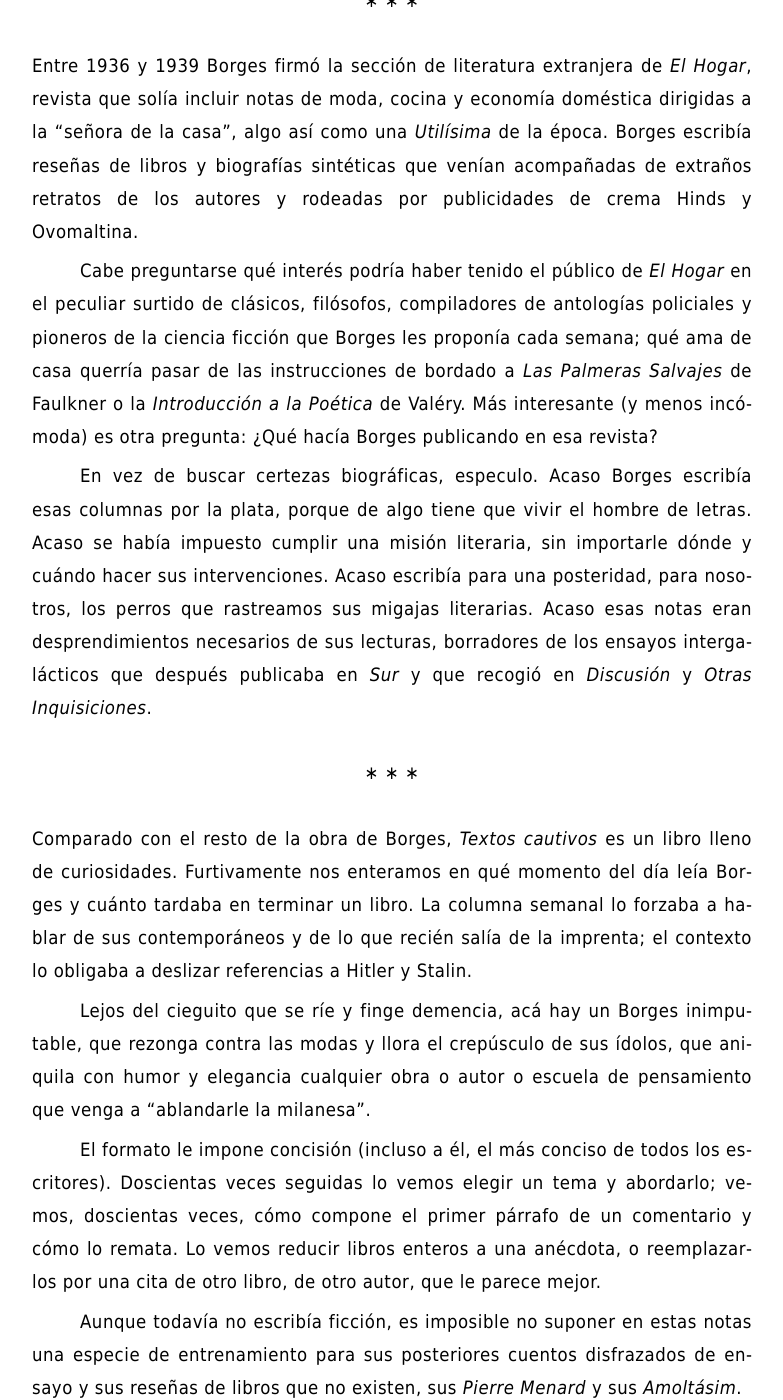
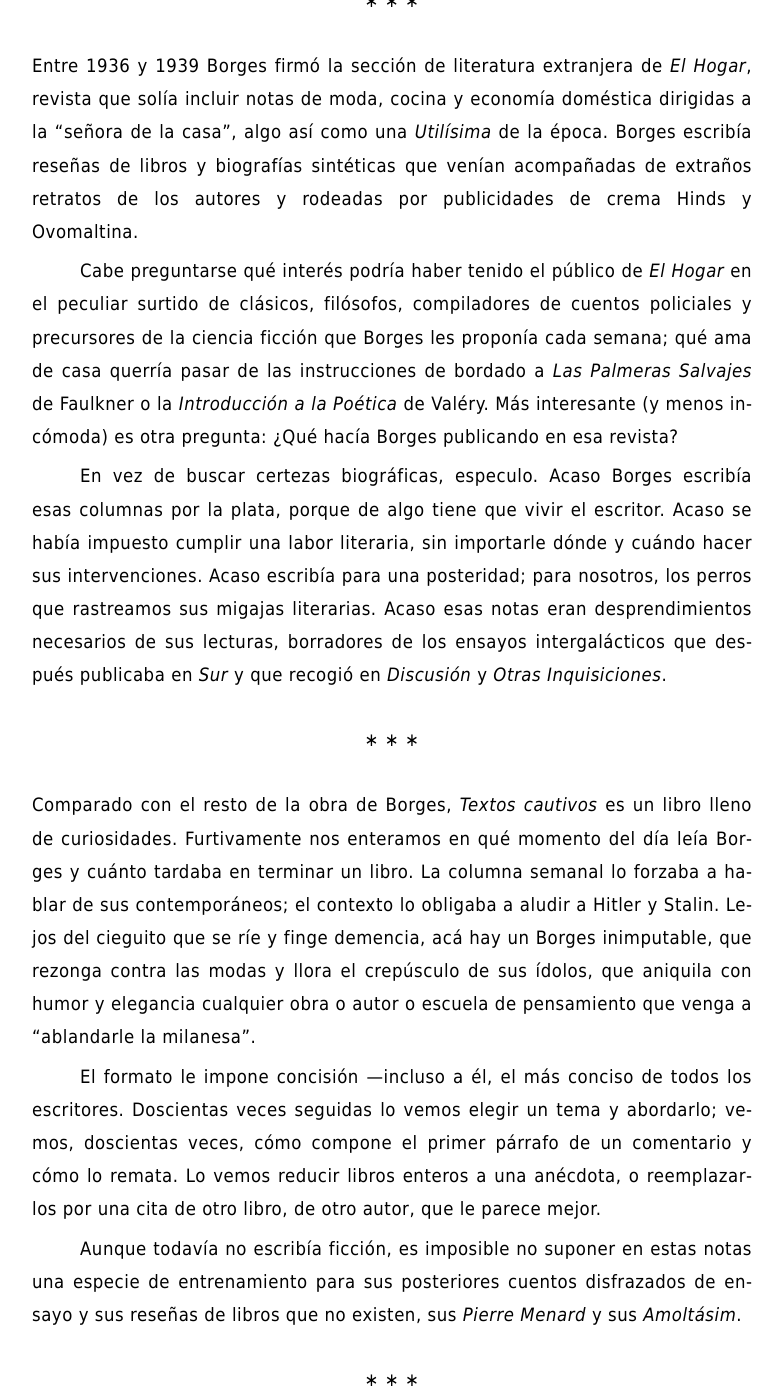
Before and after one commit to facundoolano/olano.dev, a Jekyll site: the page built from _posts/2024-01-13-borges-cautivo.md, in a window 1280 px wide and 1400 px high, scrolled down 671 px. Shown: the whole window, without its empty margins (248-1031 px from the left). Built offline with Jekyll 4.4.1, drawn with Linux system fonts in a browser that asks for light colours; some of the changed text lies outside the part shown.

Commit message:
more corrections

```diff
--- a/_posts/2024-01-13-borges-cautivo.md
+++ b/_posts/2024-01-13-borges-cautivo.md
@@ -19,9 +19,9 @@ Vale, pero, en todo caso, digamos que Borges fue *muchos* hombres de letras. Hub
 
 Entre 1936 y 1939 Borges firmó la sección de literatura extranjera de *El Hogar*, revista que solía incluir notas de moda, cocina y economía doméstica dirigidas a la "señora de la casa", algo así como una *Utilísima* de la época. Borges escribía reseñas de libros y biografías sintéticas que venían acompañadas de extraños retratos de los autores y rodeadas por publicidades de crema Hinds y Ovomaltina.
 
-Cabe preguntarse qué interés podría haber tenido el público de *El Hogar* en el peculiar surtido de clásicos, filósofos, compiladores de antologías policiales y pioneros de la ciencia ficción que Borges les proponía cada semana; qué ama de casa querría pasar de las instrucciones de bordado a *Las Palmeras Salvajes* de Faulkner o la *Introducción a la Poética* de Valéry. Más interesante (y menos incómoda) es otra pregunta: ¿Qué hacía Borges publicando en esa revista?
+Cabe preguntarse qué interés podría haber tenido el público de *El Hogar* en el peculiar surtido de clásicos, filósofos, compiladores de cuentos policiales y precursores de la ciencia ficción que Borges les proponía cada semana; qué ama de casa querría pasar de las instrucciones de bordado a *Las Palmeras Salvajes* de Faulkner o la *Introducción a la Poética* de Valéry. Más interesante (y menos incómoda) es otra pregunta: ¿Qué hacía Borges publicando en esa revista?
 
-En vez de buscar certezas biográficas, especulo. Acaso Borges escribía esas columnas por la plata, porque de algo tiene que vivir el hombre de letras. Acaso se había impuesto cumplir una misión literaria, sin importarle dónde y cuándo hacer sus intervenciones. Acaso escribía para una posteridad, para nosotros, los perros que rastreamos sus migajas literarias. Acaso esas notas eran desprendimientos necesarios de sus lecturas, borradores de los ensayos intergalácticos que después publicaba en *Sur* y que recogió en *Discusión* y *Otras Inquisiciones*.
+En vez de buscar certezas biográficas, especulo. Acaso Borges escribía esas columnas por la plata, porque de algo tiene que vivir el escritor. Acaso se había impuesto cumplir una labor literaria, sin importarle dónde y cuándo hacer sus intervenciones. Acaso escribía para una posteridad; para nosotros, los perros que rastreamos sus migajas literarias. Acaso esas notas eran desprendimientos necesarios de sus lecturas, borradores de los ensayos intergalácticos que después publicaba en *Sur* y que recogió en *Discusión* y *Otras Inquisiciones*.
 
 <div class="org-center">
 <p>
@@ -29,11 +29,9 @@ En vez de buscar certezas biográficas, especulo. Acaso Borges escribía esas co
 </p>
 </div>
 
-Comparado con el resto de la obra de Borges, *Textos cautivos* es un libro lleno de curiosidades. Furtivamente nos enteramos en qué momento del día leía Borges y cuánto tardaba en terminar un libro. La columna semanal lo forzaba a hablar de sus contemporáneos y de lo que recién salía de la imprenta; el contexto lo obligaba a deslizar referencias a Hitler y Stalin.
+Comparado con el resto de la obra de Borges, *Textos cautivos* es un libro lleno de curiosidades. Furtivamente nos enteramos en qué momento del día leía Borges y cuánto tardaba en terminar un libro. La columna semanal lo forzaba a hablar de sus contemporáneos; el contexto lo obligaba a aludir a Hitler y Stalin. Lejos del cieguito que se ríe y finge demencia, acá hay un Borges inimputable, que rezonga contra las modas y llora el crepúsculo de sus ídolos, que aniquila con humor y elegancia cualquier obra o autor o escuela de pensamiento que venga a "ablandarle la milanesa".
 
-Lejos del cieguito que se ríe y finge demencia, acá hay un Borges inimputable, que rezonga contra las modas y llora el crepúsculo de sus ídolos, que aniquila con humor y elegancia cualquier obra o autor o escuela de pensamiento que venga a "ablandarle la milanesa".
-
-El formato le impone concisión (incluso a él, el más conciso de todos los escritores). Doscientas veces seguidas lo vemos elegir un tema y abordarlo; vemos, doscientas veces, cómo compone el primer párrafo de un comentario y cómo lo remata. Lo vemos reducir libros enteros a una anécdota, o reemplazarlos por una cita de otro libro, de otro autor, que le parece mejor.
+El formato le impone concisión &#x2014;incluso a él, el más conciso de todos los escritores. Doscientas veces seguidas lo vemos elegir un tema y abordarlo; vemos, doscientas veces, cómo compone el primer párrafo de un comentario y cómo lo remata. Lo vemos reducir libros enteros a una anécdota, o reemplazarlos por una cita de otro libro, de otro autor, que le parece mejor.
 
 Aunque todavía no escribía ficción, es imposible no suponer en estas notas una especie de entrenamiento para sus posteriores cuentos disfrazados de ensayo y sus reseñas de libros que no existen, sus *Pierre Menard* y sus *Amoltásim*.
 
```
Also changed, not shown: other parts of _posts/2024-01-13-borges-cautivo.md (+3 -3 lines), org/_posts/2024-01-13-borges-cautivo.org (+7 -9 lines).
